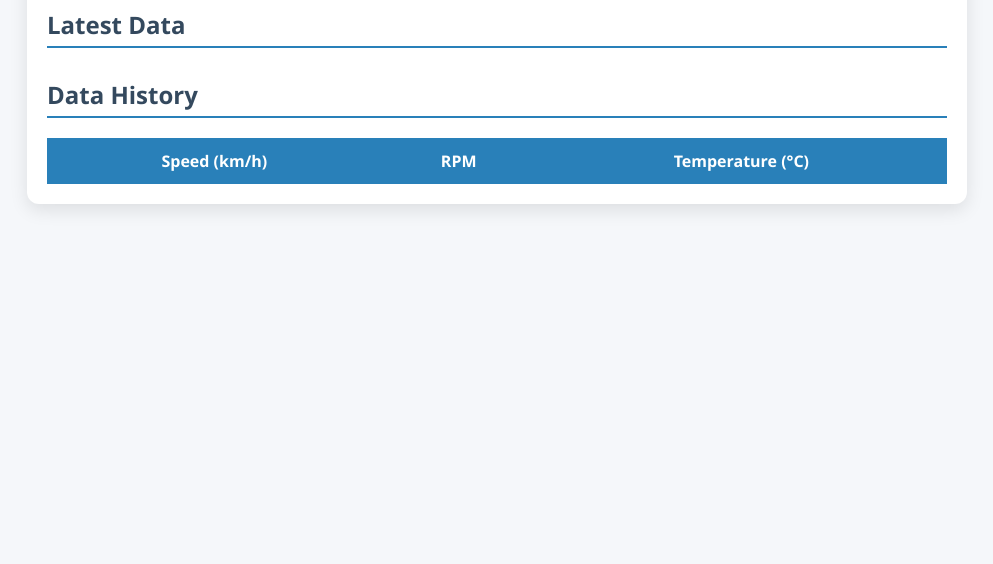
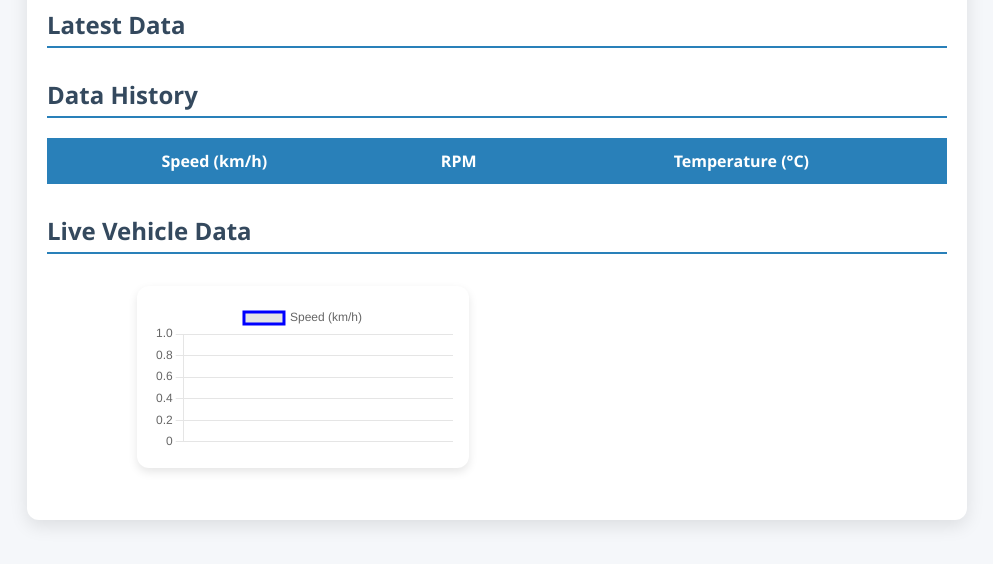
Before and after one commit to shamanthMuroor/vehicle-diagnostics-dashboard, a website: page src/public/index.html in a window 1280 px wide. Shown: the part 156-720 px from the top of the page, without its empty margins (143-1136 px from the left). Drawn offline with nearby package versions, Linux system fonts and the light colour scheme; no server answers.

Commit message:
integrated chart graph for speed

```diff
--- a/src/backend/server.js
+++ b/src/backend/server.js
@@ -9,13 +9,13 @@ const PORT = 3000;
 app.use(cors());
 
 // Route: latest vehicle data
-app.get("/vehicle/data", (req, res) => {
+app.get("/api/vehicle/data", (req, res) => {
     const data = generateVehicleData();
     res.json(data);
 });
 
 // Route: history of vehicle data
-app.get("/vehicle/history", (req, res) => {
+app.get("/api/vehicle/history", (req, res) => {
     const count = parseInt(req.query.count) || 10;
     const history = generateVehicleDataHistory(count);
     res.json(history);
--- a/src/public/chart.js
+++ b/src/public/chart.js
@@ -0,0 +1,55 @@
+const speedCtx = document.getElementById('speedChart').getContext('2d');
+
+const createChart = (ctx, label, color) => new Chart(ctx, {
+    type: 'line',
+    data: {
+      labels: [],
+      datasets: [{
+        label: label,
+        data: [],
+        borderColor: color,
+        fill: false,
+        tension: 0.2
+      }]
+    },
+    options: {
+      responsive: true,
+      animation: false,
+      scales: {
+        x: { display: false }
+      }
+    }
+  });
+
+
+const speedChart = createChart(speedCtx, "Speed (km/h)", "blue");
+
+// === Fetch latest data and update charts ===
+async function updateCharts() {
+    try {
+      const res = await fetch("http://localhost:3000/api/vehicle/data");
+      console.log("res: ", JSON.stringify(res));
+      const data = await res.json();
+
+      const time = new Date().toLocaleTimeString();
+
+      // push new data
+      speedChart.data.labels.push(time);
+      speedChart.data.datasets[0].data.push(data.speed);
+
+      // keep only last 10 data points
+      [speedChart].forEach(chart => {
+        if (chart.data.labels.length > 10) {
+          chart.data.labels.shift();
+          chart.data.datasets[0].data.shift();
+        }
+        chart.update();
+      });
+
+    } catch (err) {
+      console.error("Error fetching data:", err);
+    }
+  }
+
+  // update every 2 seconds
+  setInterval(updateCharts, 2000);
--- a/src/public/index.html
+++ b/src/public/index.html
@@ -5,6 +5,7 @@
 	<meta charset="UTF-8">
 	<title>Vehicle Diagnostics Dashboard</title>
 	<link rel="stylesheet" href="style.css">
+	<script src="https://cdn.jsdelivr.net/npm/chart.js"></script>
 </head>
 
 <body>
@@ -29,8 +30,19 @@
 				<tbody></tbody>
 			</table>
 		</div>
+
+		<div class="charts-container">
+			<h2>Live Vehicle Data</h2>
+			<section id="charts">
+				<div class="chart-container">
+					<canvas id="speedChart"></canvas>
+				</div>
+			</section>
+		</div>
 	</div>
 
 	<script src="script.js"></script>
+	<script src="chart.js"></script>
 </body>
+
 </html>
--- a/src/public/script.js
+++ b/src/public/script.js
@@ -25,12 +25,12 @@ function renderHistory(dataArray) {
 // Fetch data from API
 async function fetchData() {
     try {
-        const latestDataResponse = await fetch("http://localhost:3000/vehicle/data");
+        const latestDataResponse = await fetch("http://localhost:3000/api/vehicle/data");
         const latestVehicleData = await latestDataResponse.json();
         renderLatestData(latestVehicleData);
 
         //Fetch history
-        const historyResponse = await fetch("http://localhost:3000/vehicle/history");
+        const historyResponse = await fetch("http://localhost:3000/api/vehicle/history");
         const historyData = await historyResponse.json();
         renderHistory(historyData);
     } catch (err) {
```
Also changed, not shown: README.md. Lines whose indentation alone changed are shown as unchanged.
